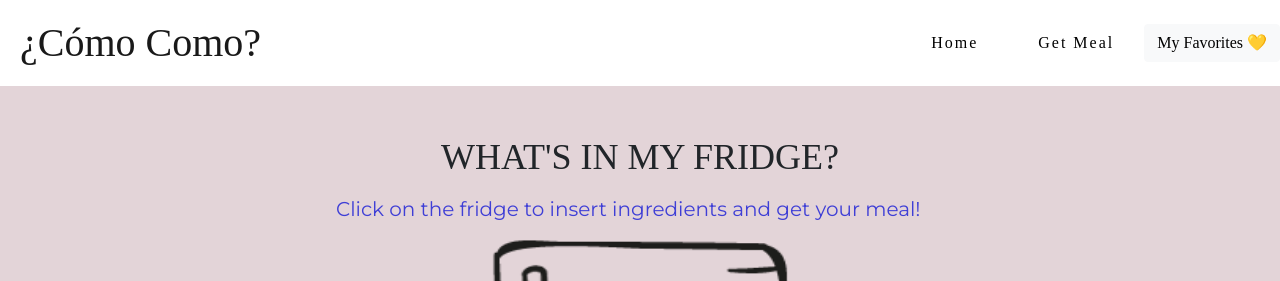
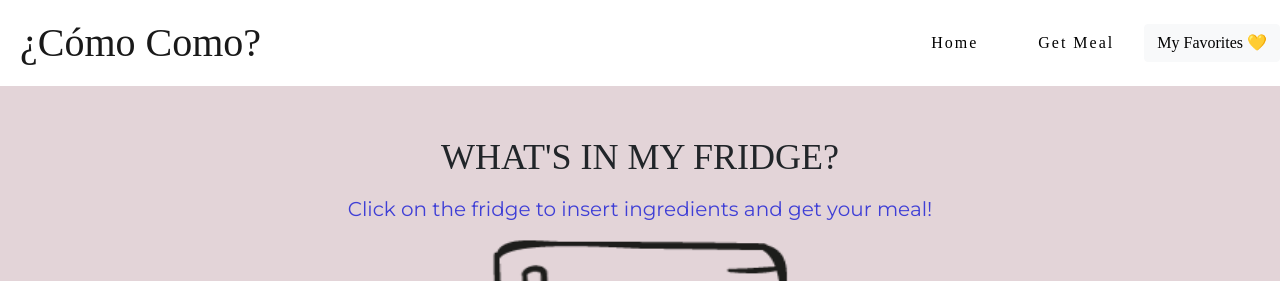
Before and after one commit to lucieBBR/ComoComo_MVP, a React (Create React App) app in the folder client/: page / in a window 1280 px wide. Shown: the top 281 px of the page. Built offline with nearby package versions, Linux system fonts and the light colour scheme; no server answers; a web font is replaced by a local one.

Commit message:
text centered

```diff
--- a/client/src/views/HomeView.js
+++ b/client/src/views/HomeView.js
@@ -7,11 +7,12 @@ function HomeView() {
     return (
       <div className="HomeView">
         <h1>WHAT'S IN MY FRIDGE?</h1>
-        <h4>Click on the fridge to insert ingredients and get your meal!</h4>
+        <h4 className="text-center">Click on the fridge to insert ingredients and get your meal!</h4>
         <div className="row text-center">
           <div className="col-offset-5">
             <Link to={'/getmeal'}>
             <img src={fridgeImg} alt="Big Fridge Vector - Refrigerator@seekpng.com" />
+            {/* img source seekpng: https://www.seekpng.com/ipng/u2e6w7y3i1e6t4r5_big-fridge-vector-refrigerator/ */}
             </Link>
           </div>
         </div>
```
